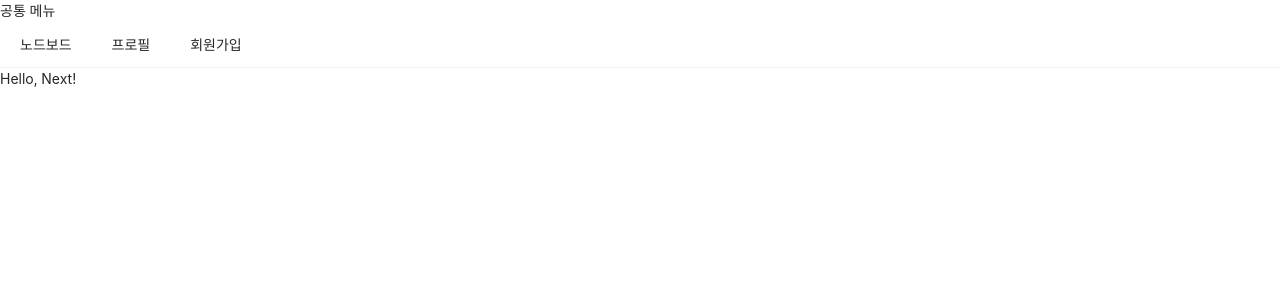
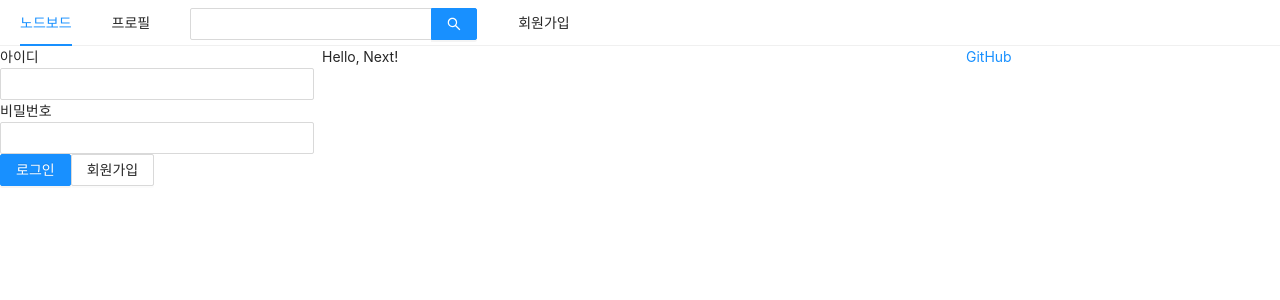
Before and after one commit to jhunderdog/NBF, a Next.js app: page / in a window 1280 px wide. Shown: the top 300 px of the page. Built offline with nearby package versions, Linux system fonts and the light colour scheme.

Commit message:
LoginForm

```diff
--- a/components/AppLayout.js
+++ b/components/AppLayout.js
@@ -1,10 +1,13 @@
-import React from "react";
+import React, { useState } from "react";
 import PropTypes from "prop-types";
 import Link from "next/link";
-import { Menu } from "antd";
+import { Menu, Input, Row, Col } from "antd";
 
+import UserProfile from "../components/UserProfile";
+import LoginForm from "../components/LoginForm";
 
 const AppLayout = ({ children }) => {
+  const [isLoggedIn, setIsLoggedIn] = useState(false);
   return (
     <div>
       <div>
@@ -20,13 +23,32 @@
             </Link>
           </Menu.Item>
           <Menu.Item>
+            <Input.Search enterButton style={{ verticalAlign: "middle" }} />
+          </Menu.Item>
+          <Menu.Item>
             <Link href="/signup">
               <a>회원가입</a>
             </Link>
           </Menu.Item>
         </Menu>
+        <Row gutter={8}>
+          <Col xs={24} md={6}>
+            {isLoggedIn ? <UserProfile /> : <LoginForm />}
+          </Col>
+          <Col xs={24} md={12}>
+            {children}
+          </Col>
+          <Col xs={24} md={6}>
+            <a
+              href="https://www.github.com/jhunderdog"
+              target="_blank"
+              rel="noreferer noopener"
+            >
+              GitHub
+            </a>
+          </Col>
+        </Row>
       </div>
-      {children}
     </div>
   );
 };
--- /dev/null
+++ b/components/LoginForm.js
@@ -0,0 +1,47 @@
+import React, { useState, useCallback } from "react";
+import { Form, Input, Button } from "antd";
+import Link from "next/link";
+
+const LoginForm = () => {
+  const [id, setId] = useState("");
+  const [password, setPassword] = useState("");
+  const onChangeId = useCallback((e) => {
+    setId(e.target.value);
+  }, []);
+  const onChangePassword = useCallback((e) => {
+    setPassword(e.target.value);
+  }, []);
+  return (
+    <Form>
+      <div>
+        <label htmlFor="user-id">아이디</label>
+        <br />
+        <Input name="user-id" value={id} onChange={onChangeId} required />
+      </div>
+      <div>
+        <label htmlFor="user-password">비밀번호</label>
+        <br />
+        <Input
+          name="user-password"
+          type="password"
+          value={password}
+          onChange={onChangePassword}
+          required
+        />
+      </div>
+      <div>
+        <Button type="primary" htmlType="submit" loading={false}>
+          로그인
+        </Button>
+        <Link href="/signup">
+          <a>
+            <Button>회원가입</Button>
+          </a>
+        </Link>
+      </div>
+      <div></div>
+    </Form>
+  );
+};
+
+export default LoginForm;
--- /dev/null
+++ b/components/UserProfile.js
@@ -0,0 +1,3 @@
+const UserProfile = () => {};
+
+export default UserProfile;
--- a/pages/_app.js
+++ b/pages/_app.js
@@ -10,7 +10,6 @@
         <meta charSet="utf-8" />
         <title>NodeBird</title>
       </Head>
-      <div>공통 메뉴</div>
       <Component />
     </>
   );
```
